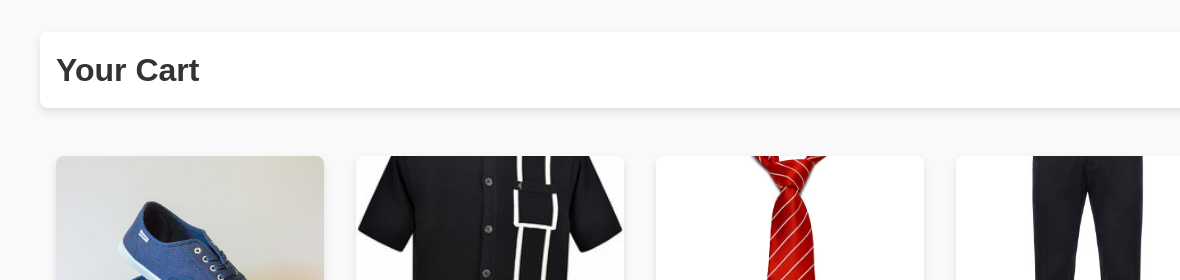
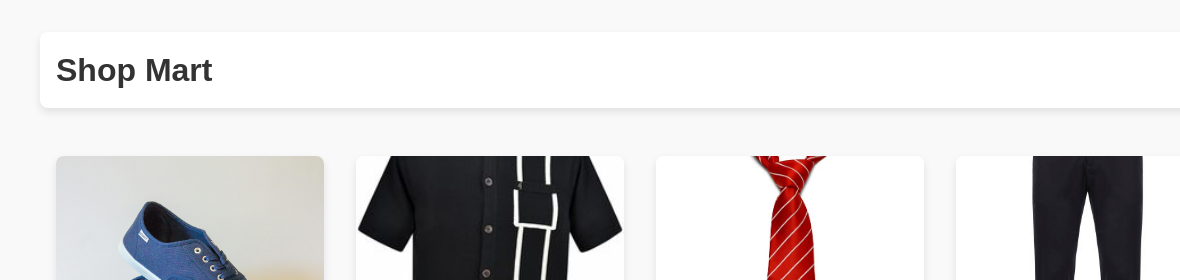
Before and after one commit to AmanKumar9958/cart, a plain HTML site: page index.html in a window 1280 px wide. Shown: the top 280 px of the page, 0-1180 px from the left. Drawn offline with Linux system fonts and the light colour scheme.

Commit message:
changed the name fo the website.

```diff
--- a/index.html
+++ b/index.html
@@ -11,7 +11,7 @@
     <div class="container">
         <!-- Header -->
         <header>
-            <h1>Your Cart</h1>
+            <h1>Shop Mart</h1>
             <div class="cart">
                 <img src="images/cart.png" alt="Cart-img">
                 <span id="cart-count">0</span>
```
